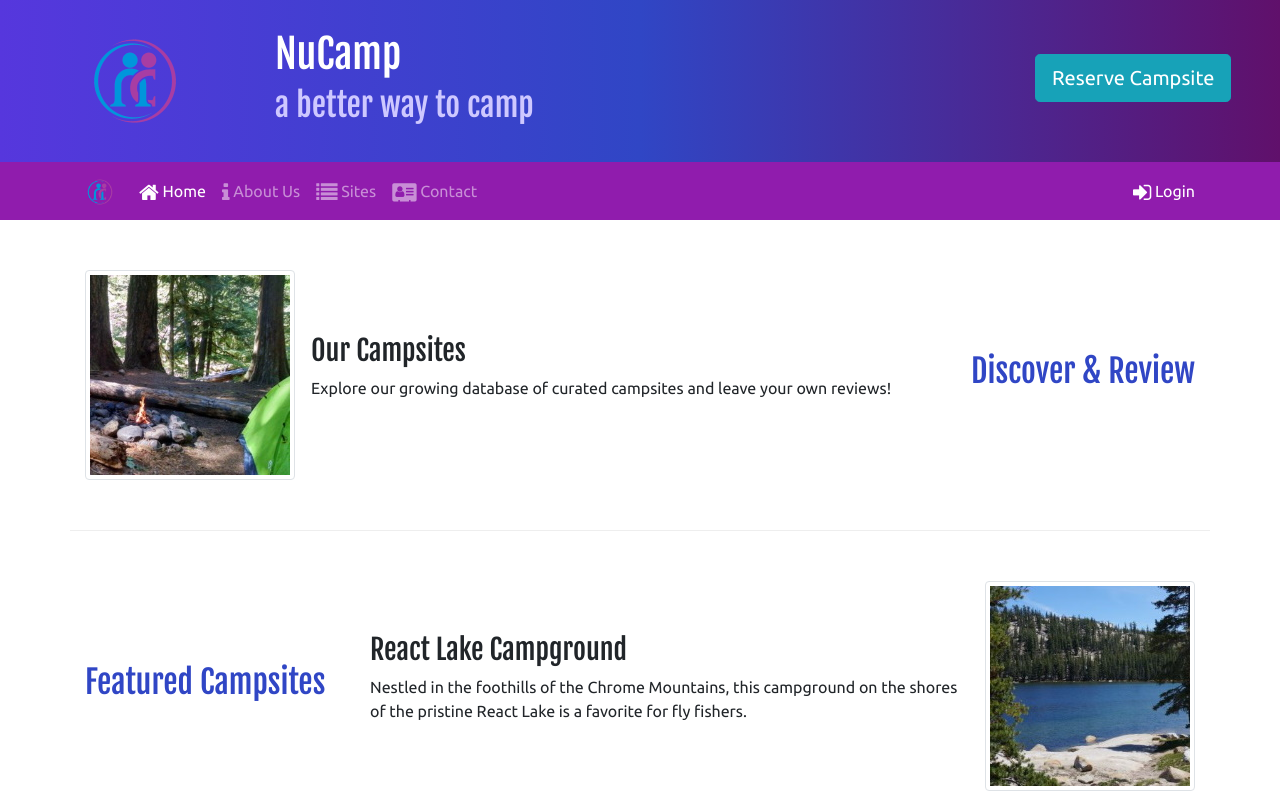
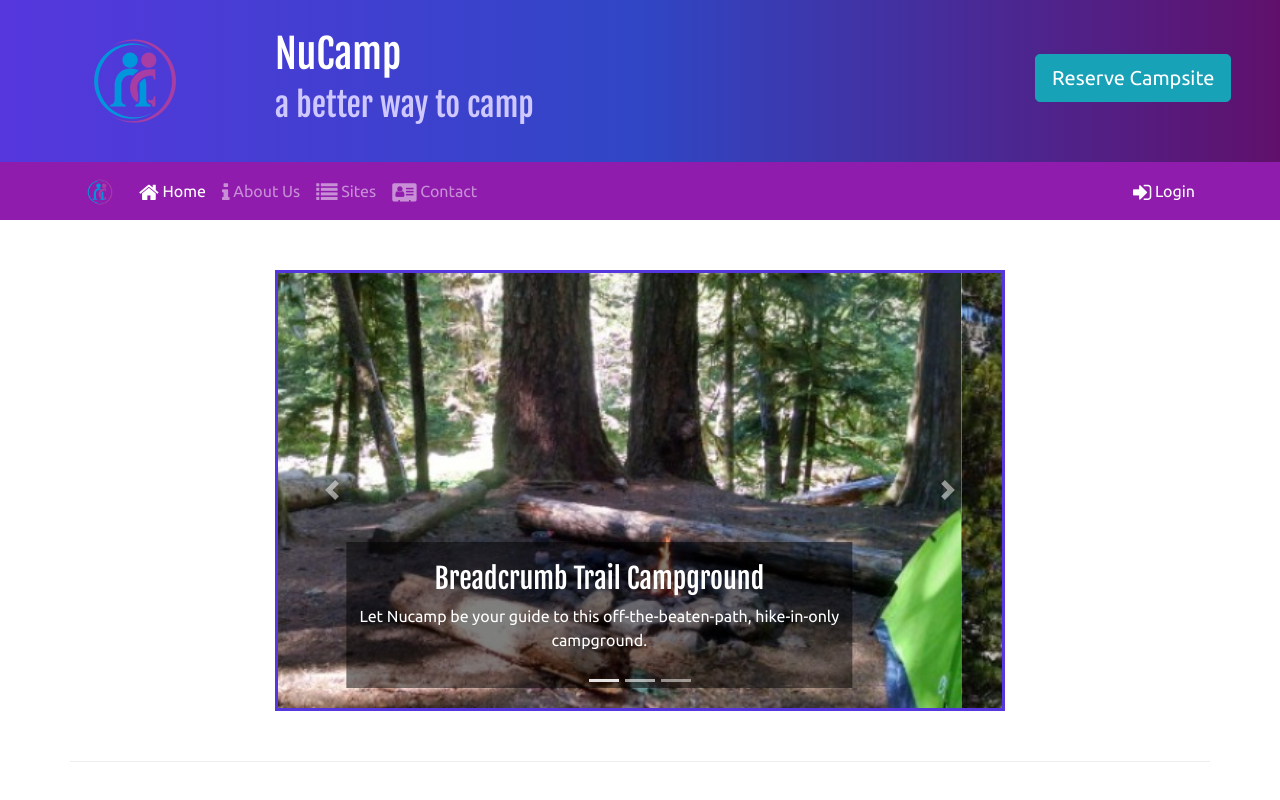
Before and after one commit to loganthall/nucampsite, a website: page index.html in a window 1280 px wide. Shown: the top 800 px of the page. Drawn offline with nearby package versions, Linux system fonts and the light colour scheme.

Commit message:
Carousel

```diff
--- a/css/styles.css
+++ b/css/styles.css
@@ -46,3 +46,11 @@ header h2 {
     color: inherit;
     text-decoration: none;
 }
+
+.carousel-caption {
+    background-color: rgba(0, 0, 0, 0.5);
+}
+
+.carousel {
+    border: solid #5637DD;
+}
--- a/index.html
+++ b/index.html
@@ -117,6 +117,50 @@
 
   <!--Body Content-->
   <div class="container">
+
+    <!--Carousel-->
+    <div class="row row-content">
+      <div class="col-md-8 mx-auto">
+        <div id="homeCarousel" class="carousel slide" data-ride="carousel">
+          <ol class="carousel-indicators">
+            <li data-target="#homeCarousel" data-slide-to="0" class="active"></li>
+            <li data-target="#homeCarousel" data-slide-to="1"></li>
+            <li data-target="#homeCarousel" data-slide-to="2"></li>
+          </ol>
+          <div class="carousel-inner">
+            <div class="carousel-item active">
+              <img class="d-block w-100" src="img/breadcrumb-trail.jpg" alt="Breadcrumb Trail Campground" />
+              <div class="carousel-caption">
+                <h3>Breadcrumb Trail Campground</h3>
+                <p class="d-none d-sm-block">Let Nucamp be your guide to this off-the-beaten-path, hike-in-only campground.</p>
+              </div>
+            </div>
+            <div class="carousel-item">
+              <img class="d-block w-100" src="img/react-lake.jpg" alt="React Lake Campground" />
+              <div class="carousel-caption">
+                <h3>React Lake Campground</h3>
+                <p class="d-none d-sm-block">Nestled in the foothills of the Chrome Mountains, this campground on the shores of the pristine React Lake is a favorite for fly fishers.</p>
+              </div>
+            </div>
+            <div class="carousel-item">
+              <img class="d-block w-100" src="img/chrome-river.jpg" alt="Chrome River Campground" />
+              <div class="carousel-caption">
+                <h3>Chrome River Campground</h3>
+                <p class="d-none d-sm-block">Spend a few sunny days and starry nights beneath a canopy of old-growth firs at this enchanting spot by the Chrome River.</p>
+              </div>
+            </div>
+          </div>
+          <a class="carousel-control-prev" href="#homeCarousel" role="button" data-slide="prev">
+            <span class="carousel-control-prev-icon"></span>
+            <span class="sr-only">Previous</span>
+          </a>
+          <a class="carousel-control-next" href="#homeCarousel" role="button" data-slide="next">
+            <span class="carousel-control-next-icon"></span>
+            <span class="sr-only">Next</span>
+          </a>
+        </div>
+      </div>
+    </div>
 
     <div class="row row-content align-items-center">
       <div class="col-sm-4 order-sm-last col-md-3">
```
